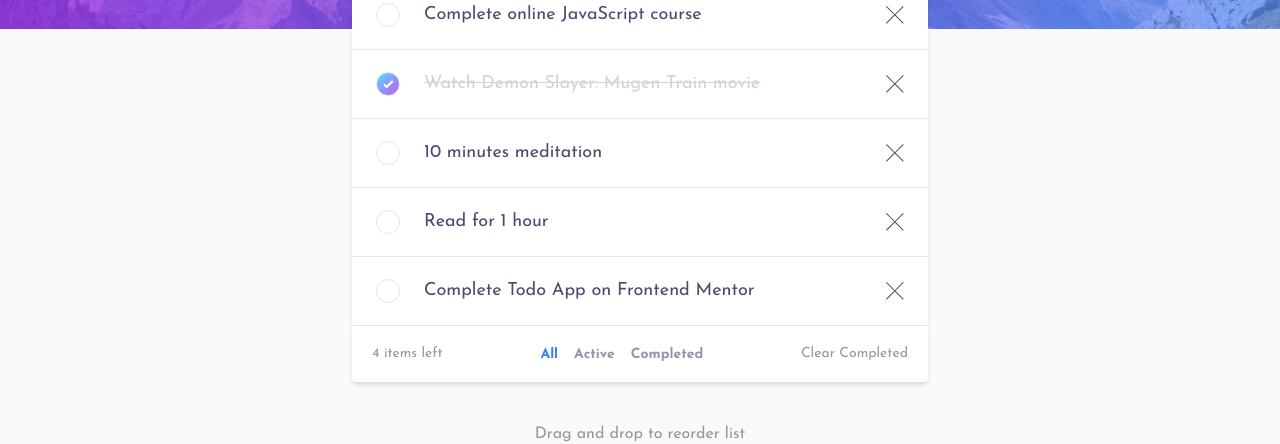
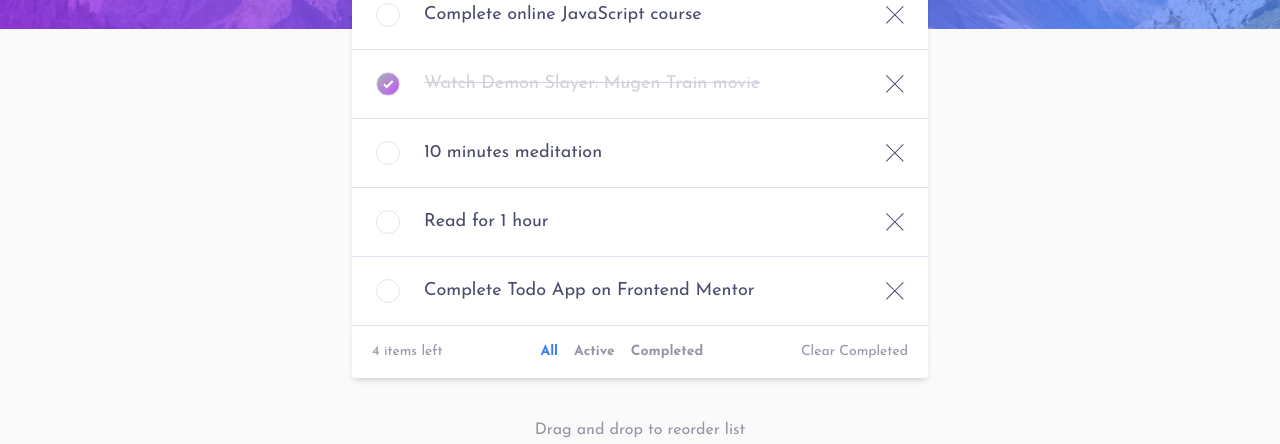
Before and after one commit to mayurDayal2000/todo-app-main, a React (Vite) app: page / in a window 1280 px wide. Shown: the part 271-715 px from the top of the page. Built offline with nearby package versions, Linux system fonts and the light colour scheme.

Commit message:
fixed accessibility

```diff
--- a/src/App.tsx
+++ b/src/App.tsx
@@ -40,7 +40,7 @@ export default function App() {
             onRemoveTodo={removeTodo}
           />
 
-          <section className="flex w-full items-center justify-between rounded-b bg-white p-3 px-5 py-4 shadow-md transit-colors dark:bg-[#25273D]">
+          <div className="flex w-full items-center justify-between rounded-b bg-white p-3 px-5 py-4 shadow-md transit-colors dark:bg-[#25273D]">
             <p className="text-xs text-[#9495A5] md:text-sm dark:text-[#5B5E7E]">
               {todosCount} items left
             </p>
@@ -59,7 +59,7 @@ export default function App() {
             >
               Clear Completed
             </button>
-          </section>
+          </div>
 
           <nav className="mt-4 w-full rounded bg-white p-3 shadow-md transit-colors ease-in md:hidden dark:bg-[#25273D]">
             <FilterActions
--- a/src/components/filterActions.tsx
+++ b/src/components/filterActions.tsx
@@ -12,14 +12,11 @@ export function FilterActions({
   const filterOptions: FilterType[] = ["all", "active", "completed"];
 
   return (
-    <ul className="flex items-center justify-center gap-x-4">
+    <div className="flex items-center justify-center gap-x-4">
       {filterOptions.map((filter) => (
-        <li key={filter} role="presentation">
         <button
+          key={filter}
           type="button"
-            role="tab"
-            aria-selected={activeFilter === filter}
-            aria-controls={`${filter}-todos`}
           className={`text-sm font-bold transit-colors hover:text-[#494C6B] dark:hover:text-[#E3E4F1] ${
             activeFilter === filter
               ? "text-[#3A7CFD]"
@@ -29,8 +26,7 @@ export function FilterActions({
         >
           {filter.charAt(0).toUpperCase() + filter.slice(1)}
         </button>
-        </li>
       ))}
-    </ul>
+    </div>
   );
 }
--- a/src/components/todoItem.tsx
+++ b/src/components/todoItem.tsx
@@ -22,10 +22,7 @@ export function TodoItem({ todo, onToggle, onRemove }: TodoItemProps) {
       transition={{ type: "tween" }}
       className="flex w-full items-center justify-between border-b border-b-[#E3E4F1] px-5 py-4 transit-colors md:px-6 md:py-5 dark:border-b-[#393A4B]"
     >
-      <label
-        htmlFor={checkboxId}
-        className="flex cursor-pointer select-none items-center gap-x-3 md:gap-x-4 lg:gap-x-6"
-      >
+      <div className="cursor-pointer select-none">
         <input
           type="checkbox"
           id={checkboxId}
@@ -34,10 +31,14 @@ export function TodoItem({ todo, onToggle, onRemove }: TodoItemProps) {
           className="sr-only"
         />
 
+        <label
+          htmlFor={checkboxId}
+          className="flex items-center gap-x-3 md:gap-x-4 lg:gap-x-6"
+        >
           <span
             className={`flex h-5 w-5 items-center justify-center rounded-full border border-[#E3E4F1] transit-colors hover:border-[#55DDFF] md:h-6 md:w-6 dark:border-[#393A4B] ${
               todo.isCompleted
-              ? "bg-gradient-to-br from-[#55DDFF] to-[#C058F3]"
+                ? "bg-gradient-to-br from-[#a8b3b6] to-[#C058F3]"
                 : "bg-transparent"
             } `}
             aria-hidden="true"
@@ -45,7 +46,7 @@ export function TodoItem({ todo, onToggle, onRemove }: TodoItemProps) {
             {todo.isCompleted && <img src={checkIcon} alt="check icon" />}
           </span>
 
-        <p
+          <span
             className={`text-xs transit-colors md:text-sm lg:text-base xl:text-lg ${
               todo.isCompleted
                 ? "text-[#D1D2DA] line-through dark:text-[#4D5067]"
@@ -53,8 +54,9 @@ export function TodoItem({ todo, onToggle, onRemove }: TodoItemProps) {
             }`}
           >
             {todo.text}
-        </p>
+          </span>
         </label>
+      </div>
 
       <button
         type="button"
--- a/src/components/todoList.tsx
+++ b/src/components/todoList.tsx
@@ -20,12 +20,7 @@ export function TodoList({
     <section className="mt-4 w-full rounded-t bg-white shadow-md transit-colors dark:bg-[#25273D]">
       <h2 className="sr-only">Todo List</h2>
 
-      <Reorder.Group
-        axis="y"
-        values={todos}
-        onReorder={updateTodos}
-        role="list"
-      >
+      <Reorder.Group axis="y" values={todos} onReorder={updateTodos}>
         <AnimatePresence>
           {todos.map((todo) => (
             <TodoItem
```
Lines whose indentation alone changed are shown as unchanged.
